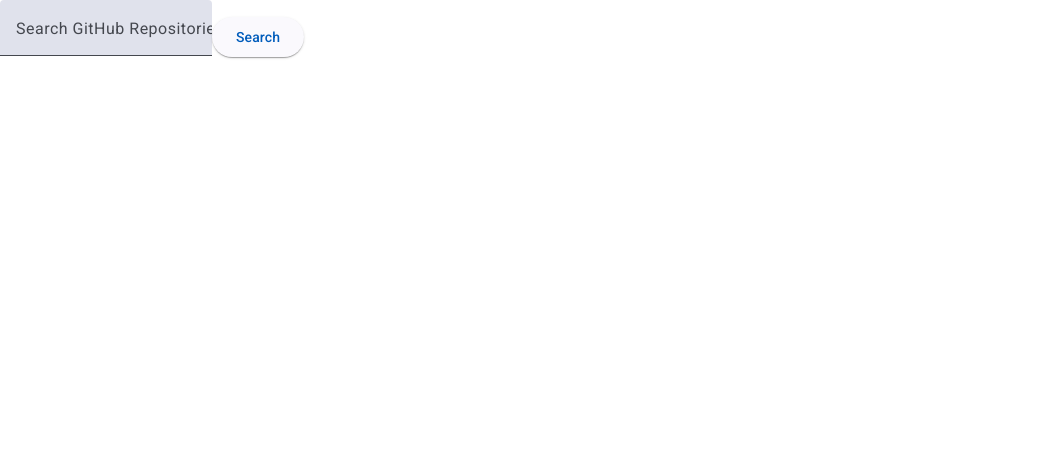
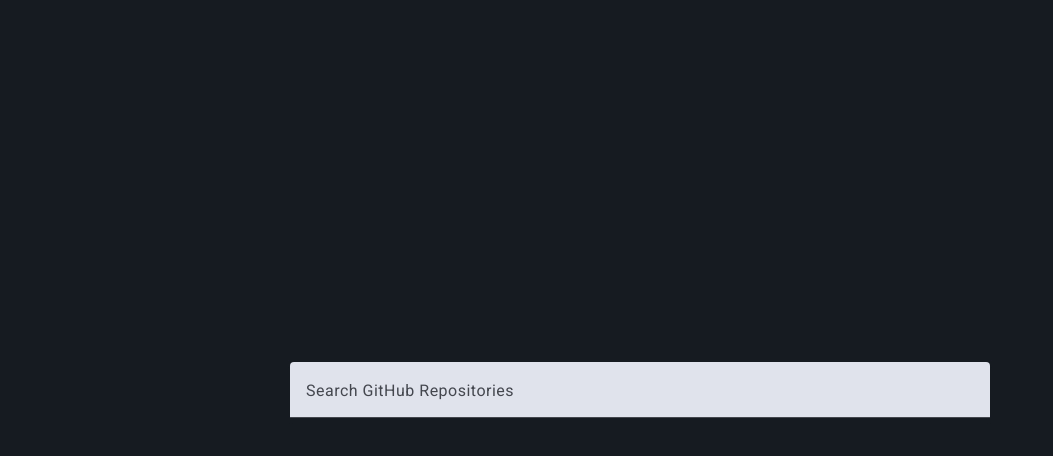
Before and after one commit to bgareth/angular-github-api-application, an Angular app in the folder angular-github-api-app/: page / in a window 1280 px wide. Shown: the top 456 px of the page, without its empty margins (0-1053 px from the left). Built offline with nearby package versions, Linux system fonts and the light colour scheme.

Commit message:
Update UX for the search component

```diff
--- a/angular-github-api-app/src/app/components/search/search.component.css
+++ b/angular-github-api-app/src/app/components/search/search.component.css
@@ -0,0 +1,88 @@
+:host {
+    height: 100vh;
+    width: 100vw;
+    display: flex;
+    justify-content: center;
+    align-items: center;
+    box-sizing: border-box;
+    overflow: hidden;
+}
+
+.container {
+    height: 100%;
+    width: 100%;
+    display: flex;
+    justify-content: center;
+    align-items: center;
+    overflow-y: auto;
+    box-sizing: border-box;
+}
+
+.container::-webkit-scrollbar {
+    width: 10px;
+}
+
+.container::-webkit-scrollbar-track {
+    background: #1a1a1a;
+}
+
+.container::-webkit-scrollbar-thumb {
+    background: #333;
+    border-radius: 5px;
+}
+
+.container::-webkit-scrollbar-thumb:hover {
+    background: #555;
+}
+
+.content {
+    display: flex;
+    flex-direction: column;
+    align-items: center;
+    justify-content: center;
+    width: 100%;
+    max-width: 700px;
+    padding: 20px;
+    margin: auto 0;
+}
+
+.search-container {
+    width: 100%;
+    display: flex;
+    flex-direction: column;
+    align-items: center;
+    justify-content: center;
+    position: relative;
+}
+
+.input-wrapper {
+    width: 100%;
+    display: flex;
+    flex-direction: column;
+    align-items: center;
+    justify-content: flex-start;
+}
+
+.search-input {
+    width: 100%;
+}
+
+button {
+    width: 100%;
+    max-width: 200px;
+    height: 36px;
+}
+
+.loading-spinner-wrapper {
+    width: 36px;
+    height: 36px;
+    display: flex;
+    justify-content: center;
+    align-items: center;
+    transition: opacity 0.3s ease-in-out;
+}
+
+.results-wrapper {
+    width: 100%;
+    transition: opacity 0.3s ease-in-out;
+}
--- a/angular-github-api-app/src/app/components/search/search.component.html
+++ b/angular-github-api-app/src/app/components/search/search.component.html
@@ -1,15 +1,30 @@
+<div class="container">
+  <div class="content">
     <div class="search-container">
+      <div class="input-wrapper">
         <mat-form-field class="search-input" appearance="fill">
           <mat-label>Search GitHub Repositories</mat-label>
-      <input matInput [(ngModel)]="searchQuery" />
+          <input matInput [(ngModel)]="searchQuery" (keyup.enter)="searchRepositories()"
+                 (focus)="inputFocused = true" (blur)="inputFocused = false"/>
         </mat-form-field>
-    <button mat-raised-button (click)="searchRepositories()">Search</button>
-
-    <div *ngIf="repositories.length">
+        <div *ngIf="!loading && searchQuery && searchQuery !== currentSearchQuery" @fadeInOut>
+          <button mat-raised-button color="primary" (click)="searchRepositories()">
+            Search
+          </button>
+        </div>
+      </div>
+    </div>
+    <div *ngIf="loading" class="loading-spinner-wrapper" @fadeInOut>
+      <mat-spinner class="loading-spinner"></mat-spinner>
+    </div>
+    <div *ngIf="!loading && repositories.length > 0" class="results-wrapper" @fadeInOut>
       <mat-list>
-        <mat-list-item *ngFor="let repo of repositories">
+        <ng-container *ngFor="let repo of repositories; let i = index">
+          <mat-list-item>
             <a [routerLink]="['/repository', repo.owner.login, repo.name]">{{ repo.full_name }}</a>
           </mat-list-item>
+        </ng-container>
       </mat-list>
     </div>
   </div>
+</div>
--- a/angular-github-api-app/src/app/components/search/search.component.ts
+++ b/angular-github-api-app/src/app/components/search/search.component.ts
@@ -5,8 +5,10 @@ import { MatFormFieldModule } from '@angular/material/form-field';
 import { MatInputModule } from '@angular/material/input';
 import { MatListModule } from '@angular/material/list';
 import { MatButtonModule } from '@angular/material/button';
+import { MatProgressSpinnerModule } from '@angular/material/progress-spinner';
 import { RouterModule } from '@angular/router';
 import { GithubService } from '../../services/github.service';
+import { trigger, state, style, transition, animate } from '@angular/animations';
 
 @Component({
   selector: 'app-search',
@@ -20,18 +22,37 @@ import { GithubService } from '../../services/github.service';
     MatInputModule,
     MatListModule,
     MatButtonModule,
+    MatProgressSpinnerModule,
     RouterModule
+  ],
+  animations: [
+    trigger('fadeInOut', [
+      state('void', style({ opacity: 0, height: '0px' })),
+      state('*', style({ opacity: 1, height: '*' })),
+      transition(':enter, :leave', [animate('300ms ease-in-out')])
+    ])
   ]
 })
 export class SearchComponent {
   repositories: any[] = [];
   searchQuery: string = '';
+  loading: boolean = false;
+  inputFocused: boolean = false;
+  searchPerformed: boolean = false;
+  currentSearchQuery: string = '';
 
   constructor(private githubService: GithubService) {}
 
   searchRepositories() {
+    if (!this.searchQuery || this.searchQuery === this.currentSearchQuery) {
+      return;
+    }
+    this.loading = true;
+    this.currentSearchQuery = this.searchQuery;
     this.githubService.searchRepositories(this.searchQuery).subscribe((data: any) => {
       this.repositories = data.items;
+      this.loading = false;
+      this.searchPerformed = true;
     });
   }
 }
--- a/angular-github-api-app/src/main.ts
+++ b/angular-github-api-app/src/main.ts
@@ -1,6 +1,11 @@
 import { bootstrapApplication } from '@angular/platform-browser';
+import { provideAnimations } from '@angular/platform-browser/animations';
+import { AppComponent } from './app/app.component';
 import { appConfig } from './app/app.config';
-import { AppComponent } from './app/app.component';
 
-bootstrapApplication(AppComponent, appConfig)
-  .catch((err) => console.error(err));
+bootstrapApplication(AppComponent, {
+  providers: [
+    provideAnimations(),
+    ...appConfig.providers
+  ]
+});
--- a/angular-github-api-app/src/styles.css
+++ b/angular-github-api-app/src/styles.css
@@ -1,4 +1,9 @@
 /* You can add global styles to this file, and also import other style files */
 
 html, body { height: 100%; }
-body { margin: 0; font-family: Roboto, "Helvetica Neue", sans-serif; }
+body {
+    margin: 0;
+    font-family: Roboto, "Helvetica Neue", sans-serif;
+    background-color: #161b22;
+    color: white;
+}
```
Lines whose indentation alone changed are shown as unchanged.
